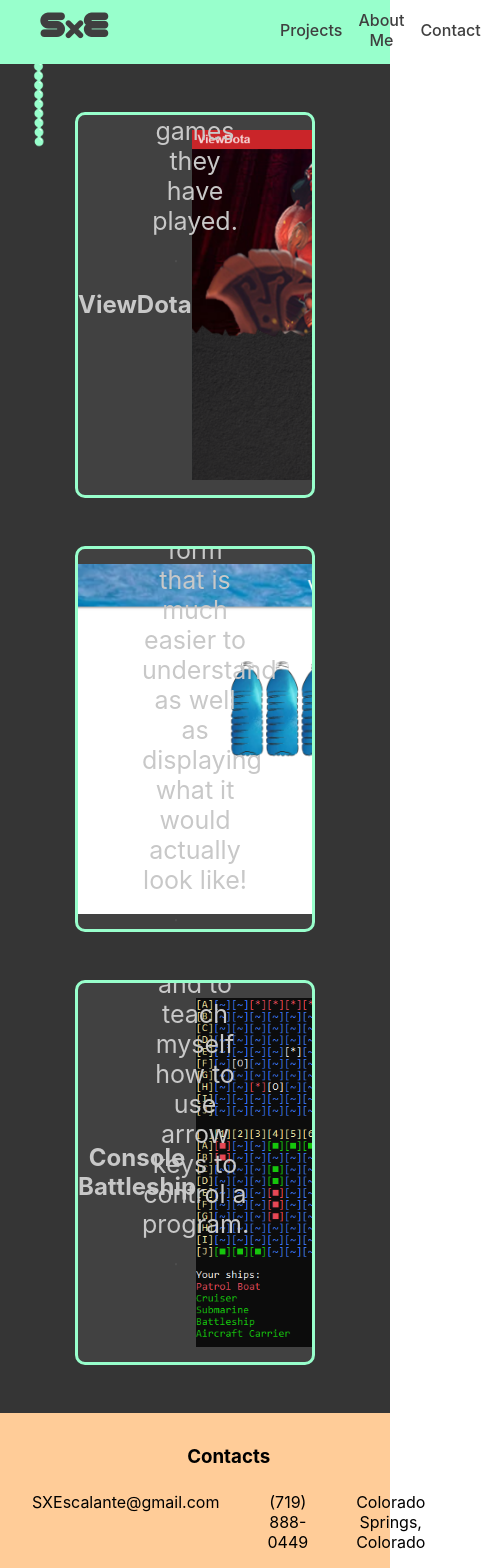
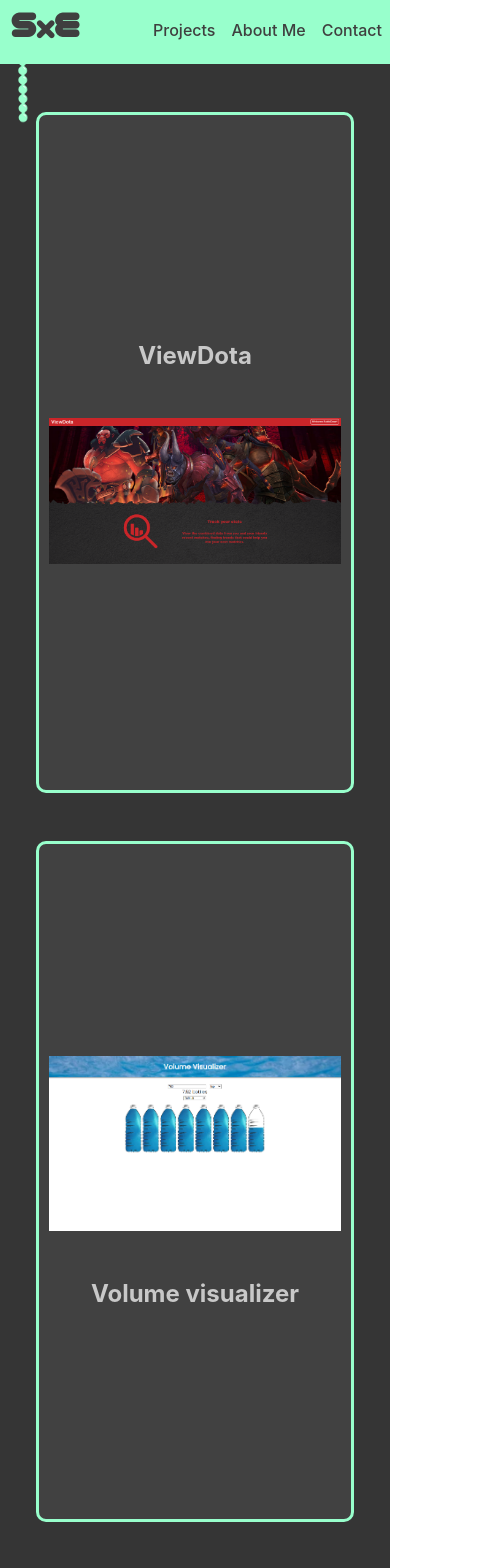
Before and after one commit to SXEscalante/PortfolioSite, a React (Create React App) app: page /projects in a window 390 px wide. Shown: the top 1568 px of the page, 489 px wide, since content can reach past the window. Built offline with nearby package versions, Linux system fonts and the light colour scheme.

Commit message:
Set up to look better on mobile

```diff
--- a/src/App.js
+++ b/src/App.js
@@ -7,6 +7,7 @@
 import ContactPage from "./Pages/ContactPage/ContactPage";
 import AboutMePage from "./Pages/AboutMePage/AboutMePage";
 import ProjectsPage from "./Pages/ProjectsPage/ProjectsPage";
+import TestPage from "./Pages/TestPage/TestPage";
 
 //Styling
 import './App.css';
@@ -23,8 +24,10 @@
           <Route path="/contacts" element={<ContactPage />} />
           <Route path="/about-me" element={<AboutMePage />}/>
           <Route path="/projects" element={<ProjectsPage />}/>
+          <Route path="/test" element={<TestPage />}/>
         </Routes>
       <Footer />
+
     </div>
   );
 }
--- a/src/Components/Footer/Footer.css
+++ b/src/Components/Footer/Footer.css
@@ -27,3 +27,17 @@
     background-repeat: no-repeat;
     background-size: contain;
 }
+
+@media (max-width: 768px){
+    .footer{
+        padding: 1rem;
+    }
+    .contact-info{
+        flex-direction: column;
+        gap: .5rem;
+    }
+    .social-button{
+        height: 80px;
+        margin-top: 2rem;
+    }
+}
--- a/src/Components/Navbar/Navbar.css
+++ b/src/Components/Navbar/Navbar.css
@@ -54,3 +54,20 @@
     font-weight: 500;
     padding: 8px;
 }
+
+@media (max-width: 768px){
+    .page-header{
+        justify-content: space-between;
+    }
+    .logo{
+        padding-left: .7rem;
+    }
+    .links{
+        width: fit-content;
+        padding-right: 0;
+    }
+    .dark-mode-button{
+        top: 1.5rem;
+        left: 1rem;
+    }
+}
--- a/src/Components/ProjectDisplays/ProjectDisplay.css
+++ b/src/Components/ProjectDisplays/ProjectDisplay.css
@@ -44,3 +44,21 @@
 .display-image{
     max-height: 350px;
 }
+
+@media (max-width: 768px) {
+    .project-display{
+        height: 80vh;
+        width: 80vw;
+    }
+    .default-display{
+        flex-direction: column;
+        gap: 3rem;
+    }
+    .display-image{
+        width: 75vw;
+    }
+    .hover-display{
+        height: 80vh;
+        width: 80vw;
+    }
+}
--- a/src/Components/Slide/Slide.css
+++ b/src/Components/Slide/Slide.css
@@ -65,3 +65,20 @@
     background-size: contain;
     background-repeat: no-repeat;
 }
+
+@media (max-width: 768px){
+    .slide{
+        padding: 0 1rem;
+        width: 80vw;
+    }
+    .description{
+        width: calc(80vw - 2rem);
+    }
+    .slide-text{
+        width: calc(80vw - 2rem);
+    }
+    .slide-image{
+        height: fit-content;
+        width: 70vw;
+    }
+}
--- a/src/Pages/AboutMePage/AboutMePage.css
+++ b/src/Pages/AboutMePage/AboutMePage.css
@@ -32,3 +32,23 @@
     padding: 8px;
     border-radius: 7px;
 }
+
+@media (max-width: 768px){
+    .aboutme-page{
+        flex-direction: column;
+    }
+    .page{
+        height: fit-content;
+        min-height: vw;
+    }
+    .background{
+        padding: 1rem;
+        width: 85vw;
+    }
+    .skill-container{
+        margin-bottom: 2rem;
+    }
+    .skill-tag-container{
+        width: 70vw;
+    }
+}
--- a/src/Pages/ContactPage/ContactPage.css
+++ b/src/Pages/ContactPage/ContactPage.css
@@ -56,3 +56,15 @@
     background-color: white;
     border-radius: 5px;
 }
+
+@media (max-width: 768px){
+    .input-row{
+        flex-direction: column;
+    }
+    .email-message{
+        width: 300px;
+    }
+    .contact-page{
+        padding: 2rem 0;
+    }
+}
--- a/src/Pages/ContactPage/ContactPage.jsx
+++ b/src/Pages/ContactPage/ContactPage.jsx
@@ -9,7 +9,6 @@
     const [lastname, setLastname] = useState('');
     const [email, setEmail] = useState('');
     const [phoneNumber, setPhoneNumber] = useState('');
-    const [company, setCompany] = useState('');
     const [message, setMessage] = useState('');
 
     const [emailSent, setEmailSent] = useState(false);
@@ -29,7 +28,6 @@
         setLastname('')
         setEmail('')
         setPhoneNumber('')
-        setCompany('')
         setMessage('')
     }
 
@@ -53,10 +51,6 @@
                             <input className="input-box" type="text" placeholder="Phone #" name="phone-number" value={phoneNumber} onChange={(e) => setPhoneNumber(e.target.value)} />
                         </div>
                     </div>
-                    <div>
-                        <h3 className="input-label">Company</h3>
-                        <input className="company-input" type="text" name="company" placeholder="Company" value={company} onChange={(e) => setCompany(e.target.value)}/>
-                    </div>
                     <textarea className="email-message" name="message" placeholder="Message" rows={7} value={message} onChange={(e) => setMessage(e.target.value)} required />
                     <button className="submit-button" type="submit">Send Email</button>
                 </form>
--- a/src/Pages/HomePage/HomePage.css
+++ b/src/Pages/HomePage/HomePage.css
@@ -1,5 +1,5 @@
 .page{
-    height: calc(100vh - 4rem);
+    min-height: calc(100vh - 4rem);
     width: 100%;
     display: flex;
     justify-content: center;
@@ -22,3 +22,12 @@
 .homepage-discription{
     margin-top: 2rem;
 }
+
+@media (max-width: 768px) {
+    .name{
+        font-size: 35px;
+    }
+    .title{
+        font-size: 30px;
+    }
+}
--- /dev/null
+++ b/src/Pages/TestPage/TestPage.css
@@ -0,0 +1,3 @@
+.test-page{
+    height: 100vh;
+}
--- /dev/null
+++ b/src/Pages/TestPage/TestPage.jsx
@@ -0,0 +1,12 @@
+import './TestPage.css'
+
+const TestPage = ({}) => {
+
+    return (
+        <div className="test-page">
+
+        </div>
+    );
+}
+
+export default TestPage;
```
Also changed, not shown: src/Images/VolumeVisualizerDefault.png.
